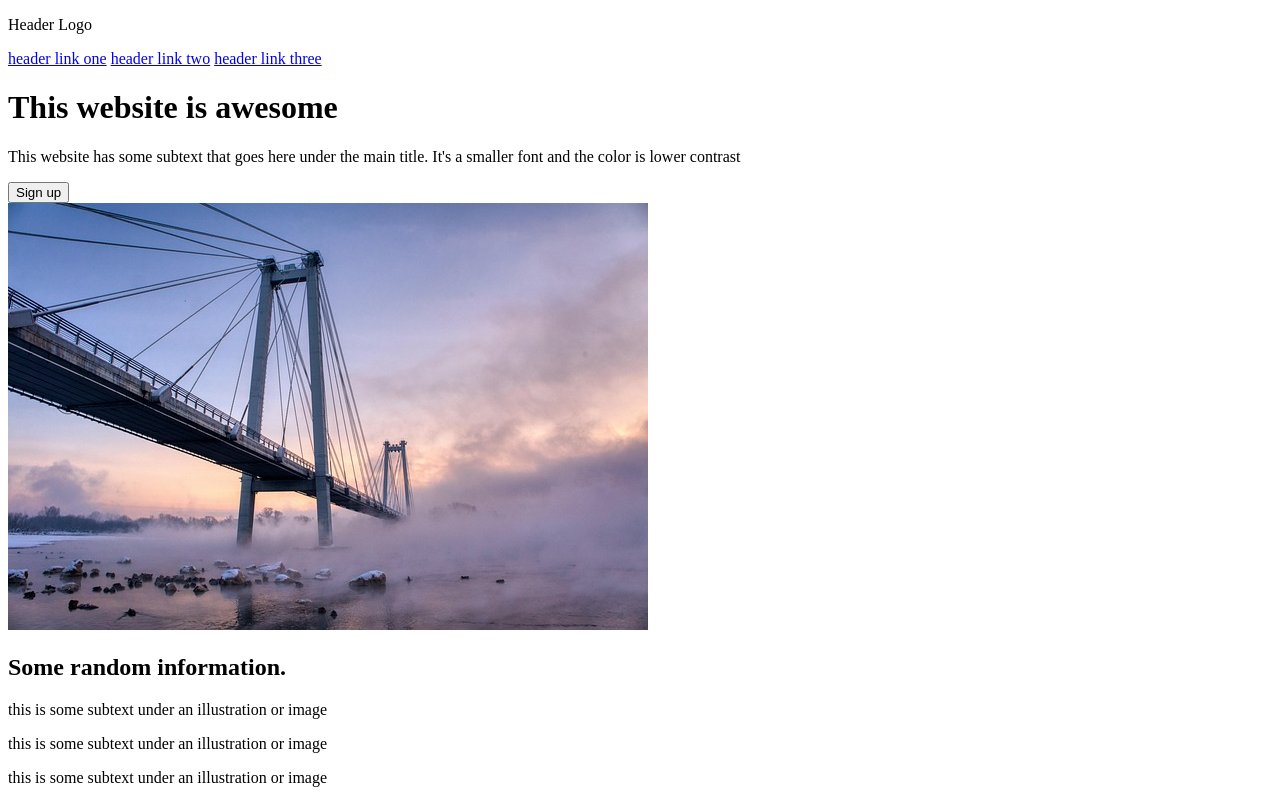
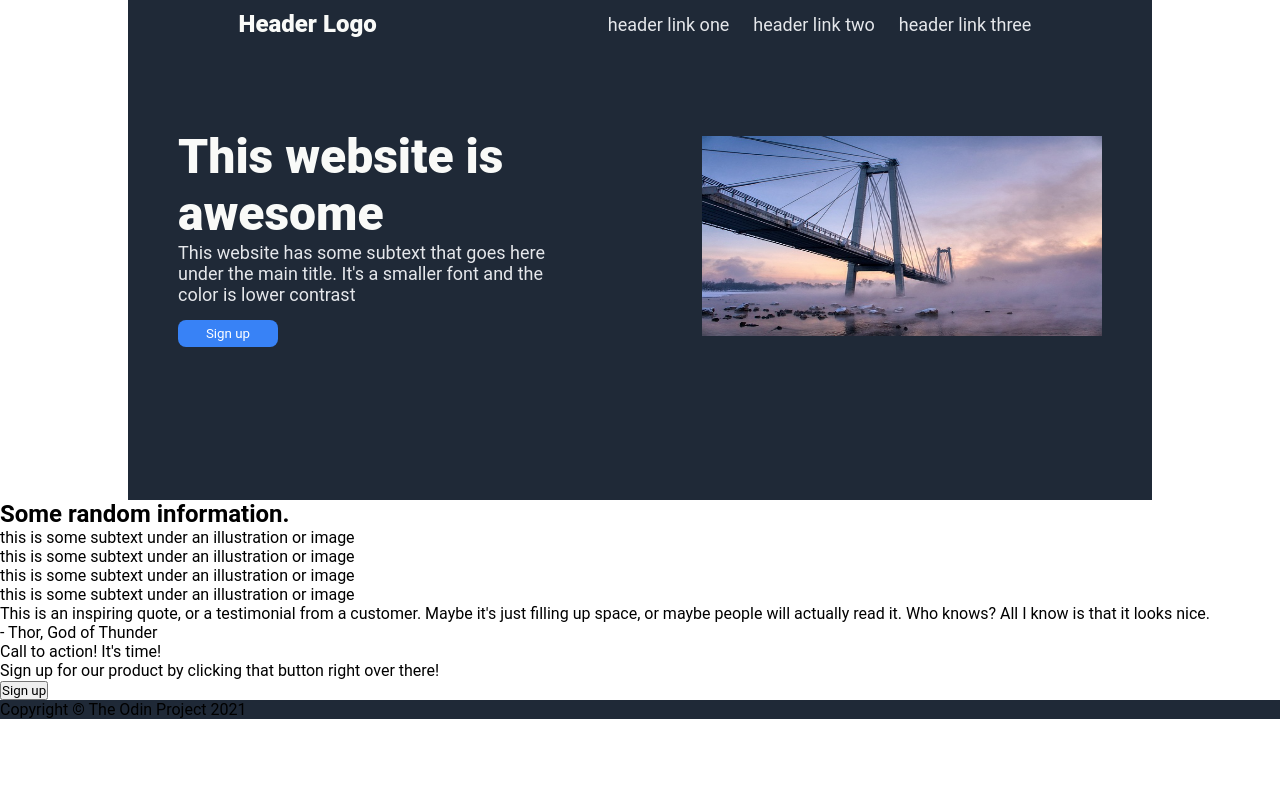
Before and after one commit to davidreichardt/project-landing-page, a plain HTML site: page index.html in a window 1280 px wide. Shown: the top 800 px of the page. Drawn offline with Linux system fonts and the light colour scheme.

Commit message:
applied styling to hero section

```diff
--- a/index.html
+++ b/index.html
@@ -3,7 +3,8 @@
   <head>
     <meta charset="UTF-8" />
     <meta name="viewport" content="width=device-width, initial-scale=1.0" />
-    <title>Document</title>
+    <title>Project - Landing Page</title>
+    <link rel="stylesheet" href="style.css" />
   </head>
   <body>
     <div class="hero">
@@ -24,8 +25,8 @@
           </p>
           <button class="hero-button">Sign up</button>
         </div>
-        <div class="hero-image">
-          <img src="bridge.jpg" alt="bridge" />
+        <div class="hero-image-container">
+          <img class="hero-image" src="bridge.jpg" alt="bridge" />
         </div>
       </div>
     </div>
--- /dev/null
+++ b/style.css
@@ -0,0 +1,80 @@
+* {
+  font-family: 'Roboto', sans-serif;
+  box-sizing: border-box;
+  margin: 0;
+  padding: 0;
+}
+
+.hero,
+.footer {
+  background: #1f2937;
+}
+
+.hero {
+  width: 80%;
+  max-width: 1440px;
+  height: 500px;
+  margin: 0 auto;
+  padding: 0;
+}
+
+.hero-content {
+  display: flex;
+  justify-content: center;
+  align-items: center;
+  gap: 150px;
+  margin: 80px 50px;
+}
+
+.hero-text {
+  max-width: 450px;
+}
+
+.hero-image {
+  width: 400px;
+  height: 200px;
+}
+
+.header-logo,
+.hero-main-title {
+  color: #f9faf8
+}
+
+.header-logo {
+  font-size: 24px;
+  font-weight: 800;
+}
+
+.hero-main-title {
+  font-size: 48px;
+  font-weight: 900;
+}
+
+.nav-link,
+.hero-sub-text {
+  font-size: 18px;
+  color: #e5e7eb;
+}
+
+.navbar {
+  display: flex;
+  justify-content: space-around;
+  align-items: center;
+  margin: 0;
+  padding: 10px 0;
+}
+
+.nav-link {
+  text-decoration: none;
+  margin: 0 10px;
+}
+
+.hero-button {
+  background: #3882f6;
+  color: white;
+  border: none;
+  width: 100px;
+  padding: 6px 10px;
+  border-radius: 8px;
+  margin-top: 15px;
+}
```
